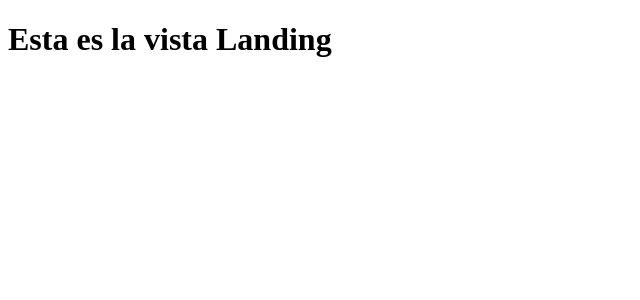
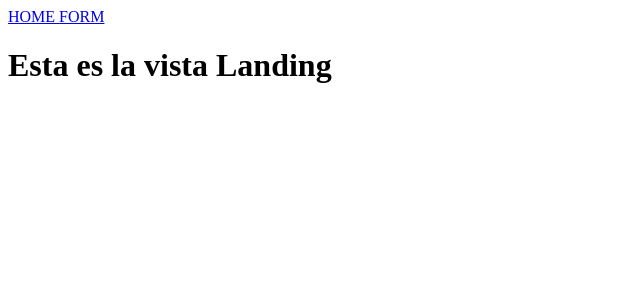
Before and after one commit to camm2210/Pokemon-API-Project, a React (Create React App) app in the folder client/: page / in a window 1280 px wide. Shown: the top 300 px of the page, without its empty margins (0-640 px from the left). Built offline with nearby package versions, Linux system fonts and the light colour scheme.

Commit message:
Front navBar creation

```diff
--- a/client/src/App.js
+++ b/client/src/App.js
@@ -1,10 +1,11 @@
 import { Landing, Home, Detail, Form } from "./views";
-
+import NavBar from "./components/NavBar/Navbar";
 import { Route } from "react-router-dom";
 
 function App() {
   return (
     <div className="App">
+      <NavBar></NavBar>
       <Route exact path="/" render={() => <Landing />} />
       <Route path="/home" render={() => <Home />} />
       <Route exact path="/detail" render={() => <Detail />} />
--- /dev/null
+++ b/client/src/components/NavBar/NavBar.jsx
@@ -0,0 +1,12 @@
+import { Link } from "react-router-dom";
+
+const NavBar = () => {
+  return (
+    <div>
+      <Link to="/home"> HOME </Link>
+      <Link to="/create"> FORM </Link>
+    </div>
+  );
+};
+
+export default NavBar;
```
Also changed, not shown: client/src/components/NavBar/Navbar.module.css (added).
